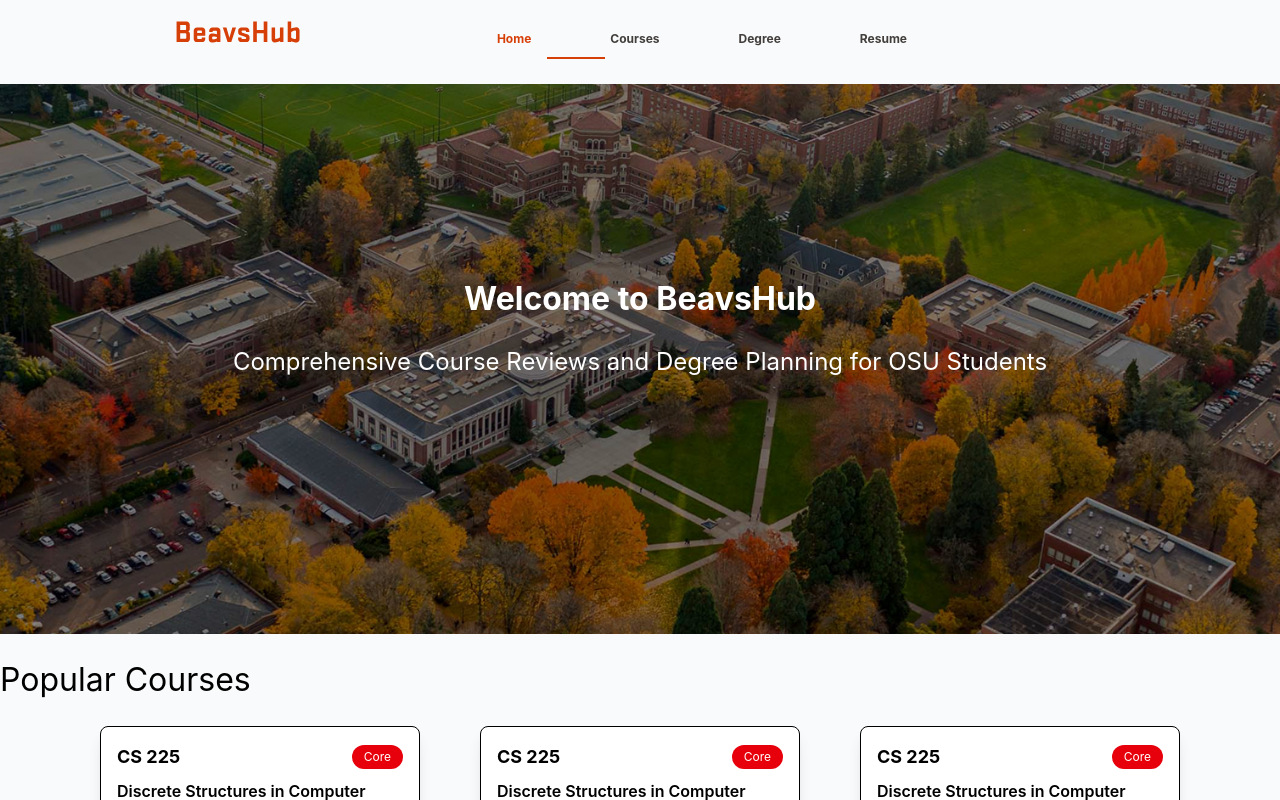
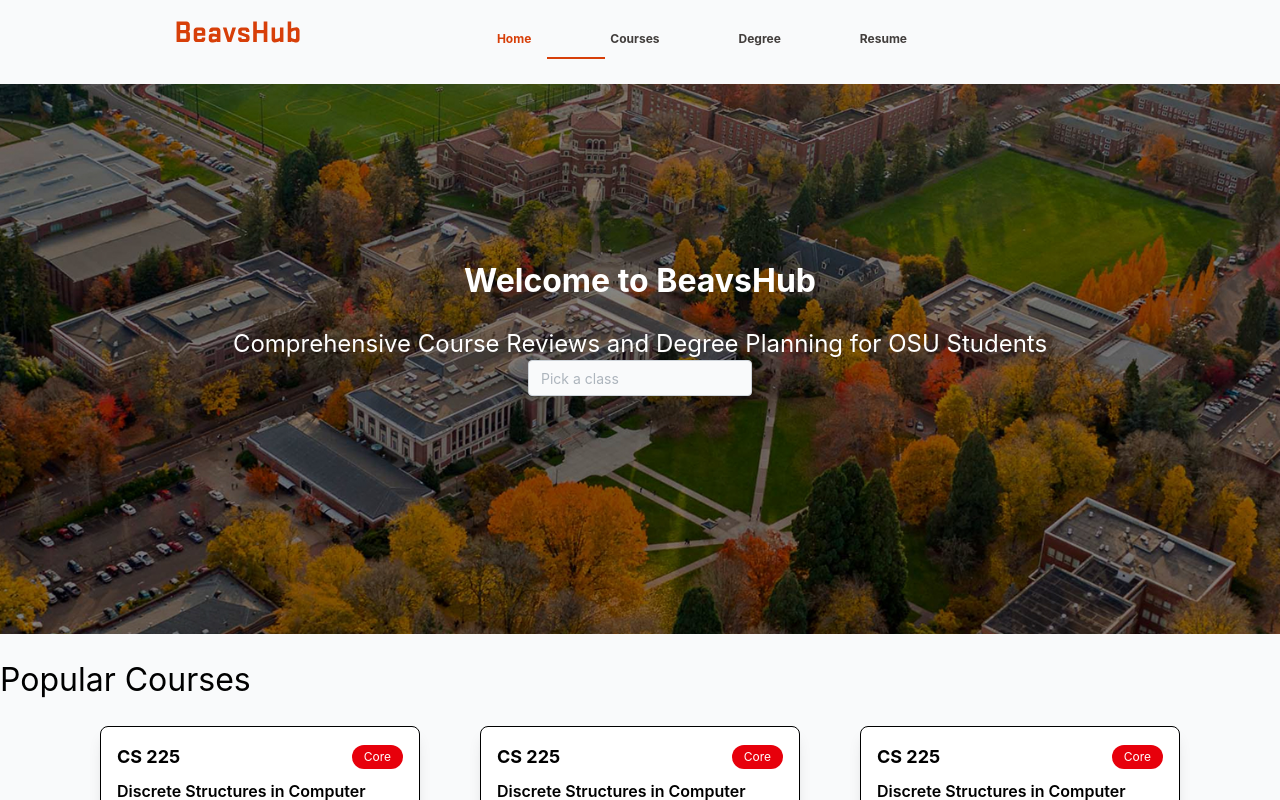
Before and after one commit to paul-nguyen-1/BeavsHubV2, a React (Vite) app in the folder client/: page / in a window 1280 px wide. Shown: the top 800 px of the page. Built offline with nearby package versions, Linux system fonts and the light colour scheme; no server answers.

Commit message:
redux global state for course selection to use w/ homepage

```diff
--- /dev/null
+++ b/client/app/store.ts
@@ -0,0 +1,13 @@
+import { configureStore } from "@reduxjs/toolkit";
+import useCourseReducer from "../src/hooks/useCourse";
+
+const store = configureStore({
+  reducer: {
+    useCourse: useCourseReducer,
+  },
+});
+
+export default store;
+
+export type RootState = ReturnType<typeof store.getState>;
+export type AppDispatch = typeof store.dispatch;
--- a/client/src/components/courses.tsx
+++ b/client/src/components/courses.tsx
@@ -33,6 +33,9 @@ import {
   DonutChartMantine,
 } from "./ui/chart";
 import { useDebouncedValue, useDisclosure } from "@mantine/hooks";
+import { AppDispatch, RootState } from "../../app/store";
+import { useDispatch, useSelector } from "react-redux";
+import { setSelectedCourse } from "../hooks/useCourse";
 
 interface CourseFormData {
   course_name: string;
@@ -45,7 +48,10 @@ interface CourseFormData {
 }
 
 function Courses() {
-  const [course, setCourse] = useState<string | null>("");
+  const dispatch = useDispatch<AppDispatch>();
+  const course = useSelector(
+    (state: RootState) => state.useCourse.selectedCourse
+  );
   const [date, setDate] = useState<string | null>("");
   const [review, setReview] = useState<string | null>("");
   const [debouncedCourse] = useDebouncedValue(course, 200);
@@ -151,7 +157,7 @@ function Courses() {
   };
 
   const handleCourseChange = (value: string | null) => {
-    setCourse(value);
+    dispatch(setSelectedCourse(value));
   };
 
   const handleDateChange = (value: string | null) => {
@@ -379,9 +385,7 @@ function Courses() {
             </Modal>
             <div>
               <Skeleton visible={isLoading}>
-                <Button onClick={open}>
-                  New Post
-                </Button>
+                <Button onClick={open}>New Post</Button>
               </Skeleton>
             </div>
           </div>
--- a/client/src/components/home.tsx
+++ b/client/src/components/home.tsx
@@ -5,8 +5,27 @@ import telegramIcon from "../assets/telegram-fill.svg";
 import peopleIcon from "../assets/people-fill.svg";
 import backgroundImage from "../assets/Hero_section_background.jpg";
 import { LinearProgress } from "@mui/material";
+import { useDispatch, useSelector } from "react-redux";
+import { AppDispatch, RootState } from "../../app/store";
+import SelectMantine from "./ui/select";
+import {
+  lowerDivisionOne,
+  lowerDivisionTwo,
+  upperDivisionOne,
+  upperDivisionTwo,
+} from "../misc/const";
+import { setSelectedCourse } from "../hooks/useCourse";
 
 function Home() {
+  const dispatch = useDispatch<AppDispatch>();
+  const course = useSelector(
+    (state: RootState) => state.useCourse.selectedCourse
+  );
+
+  const handleCourseChange = (value: string | null) => {
+    dispatch(setSelectedCourse(value));
+  };
+
   return (
     <>
       <div
@@ -18,6 +37,19 @@ function Home() {
           <h2 className="text-2xl mt-2">
             Comprehensive Course Reviews and Degree Planning for OSU Students
           </h2>
+          <div className="w-full md:w-56">
+            <SelectMantine
+              placeHolder="Pick a class"
+              value={course}
+              onChange={handleCourseChange}
+              data={[
+                ...lowerDivisionOne,
+                ...lowerDivisionTwo,
+                ...upperDivisionOne,
+                ...upperDivisionTwo,
+              ]}
+            />
+          </div>
         </div>
       </div>
       <div>
--- /dev/null
+++ b/client/src/hooks/useCourse.ts
@@ -0,0 +1,26 @@
+import { createSlice, PayloadAction } from "@reduxjs/toolkit";
+
+interface UseCourseState {
+  selectedCourse: string | null;
+}
+
+const initialState: UseCourseState = {
+  selectedCourse: null,
+};
+
+const useCourseSlice = createSlice({
+  name: "course",
+  initialState,
+  reducers: {
+    setSelectedCourse: (state, action: PayloadAction<string | null>) => {
+      state.selectedCourse = action.payload;
+    },
+    clearSelectedCourse: (state) => {
+      state.selectedCourse = null;
+    },
+  },
+});
+
+export const { setSelectedCourse, clearSelectedCourse } =
+  useCourseSlice.actions;
+export default useCourseSlice.reducer;
--- a/client/src/main.tsx
+++ b/client/src/main.tsx
@@ -8,6 +8,8 @@ import "./styles/index.css";
 import "@mantine/core/styles.css";
 import "@mantine/charts/styles.css";
 import { Analytics } from "@vercel/analytics/react";
+import { Provider } from 'react-redux'
+import store from '../app/store'
 
 declare module "@tanstack/react-router" {
   interface Register {
@@ -52,12 +54,14 @@ if (!rootElement.innerHTML) {
   const root = ReactDOM.createRoot(rootElement);
   root.render(
     <StrictMode>
+      <Provider store={store}>
         <QueryClientProvider client={queryClient}>
           <MantineProvider theme={theme}>
             <RouterProvider router={router} />
             <Analytics />
           </MantineProvider>
         </QueryClientProvider>
+      </Provider>
     </StrictMode>
   );
 }
```
Lines whose indentation alone changed are shown as unchanged.
